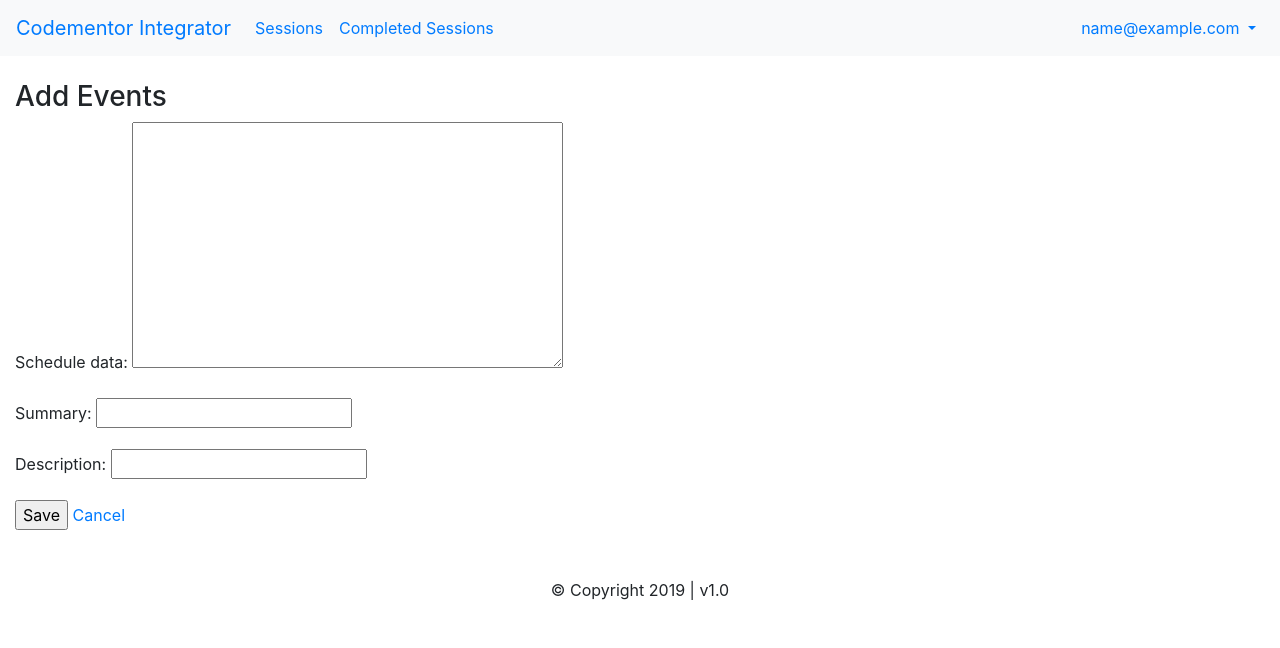
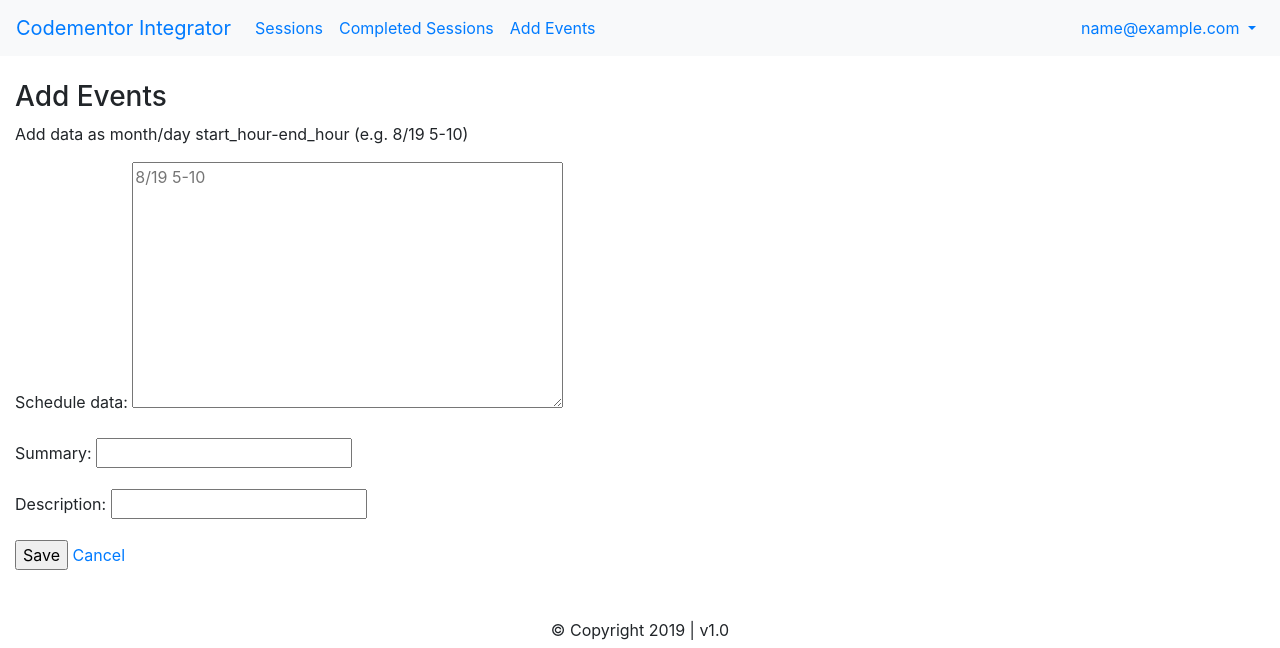
Before and after one commit to jessamynsmith/codementor-integrator, a Django app: page /calendar/add/ in a window 1280 px wide. Shown: the top 648 px of the page. Run offline with Django 3.2, Linux system fonts and the light colour scheme; the visitor is signed in with stand-in values (Sample User, id 1); parts of the project's set-up code (start-up, migrations or seed data) failed here and were passed over; some libraries are stand-ins or nearby versions.

Commit message:
Added add calendar events to menu. Made add events page go to sessions on success. Added explanation of how to enter data.

```diff
--- a/codementor/forms.py
+++ b/codementor/forms.py
@@ -4,7 +4,7 @@ from django import forms
 
 
 class ScheduleDataForm(forms.Form):
-    schedule_data = forms.CharField(widget=forms.Textarea)
+    schedule_data = forms.CharField(widget=forms.Textarea(attrs={'placeholder': '8/19 5-10'}))
     summary = forms.CharField()
     description = forms.CharField(required=False)
 
--- a/codementor/templates/codementor/add_calendar_events.html
+++ b/codementor/templates/codementor/add_calendar_events.html
@@ -9,9 +9,10 @@
 
     <form method="post">
     {% csrf_token %}
+        <p>Add data as month/day start_hour-end_hour (e.g. 8/19 5-10)</p>
     {{ form.as_p }}
     <input type="submit" value="Save">
-    <a href="{% url 'completed_sessions' %}">Cancel</a>
+    <a href="{% url 'sessions' %}">Cancel</a>
     </form>
 
 {% endblock %}
--- a/codementor/views.py
+++ b/codementor/views.py
@@ -21,7 +21,7 @@ class AddCalendarEventsView(LoginRequiredMixin, FormView):
 
     template_name = 'codementor/add_calendar_events.html'
     form_class = cm_forms.ScheduleDataForm
-    success_url = reverse_lazy('completed_sessions')
+    success_url = reverse_lazy('sessions')
 
     def form_valid(self, form):
         response = super().form_valid(form)
--- a/codementor_integrator/templates/base.html
+++ b/codementor_integrator/templates/base.html
@@ -38,6 +38,9 @@
       </li>
       <li class="nav-item">
         <a class="nav-link" href="{% url 'completed_sessions' %}">Completed Sessions</a>
+      </li>
+      <li class="nav-item">
+        <a class="nav-link" href="{% url 'add_events_to_calendar' %}">Add Events</a>
       </li>
         {% endif %}
     </ul>
```
